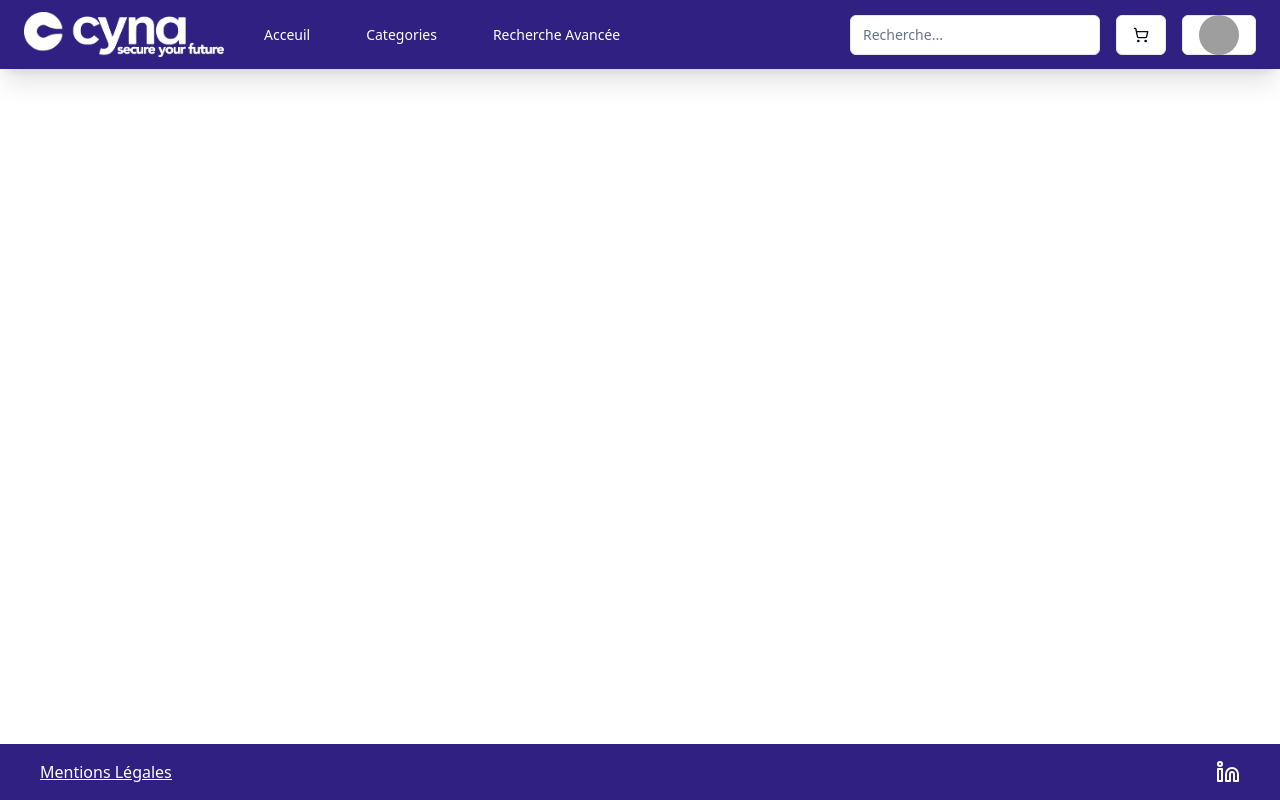
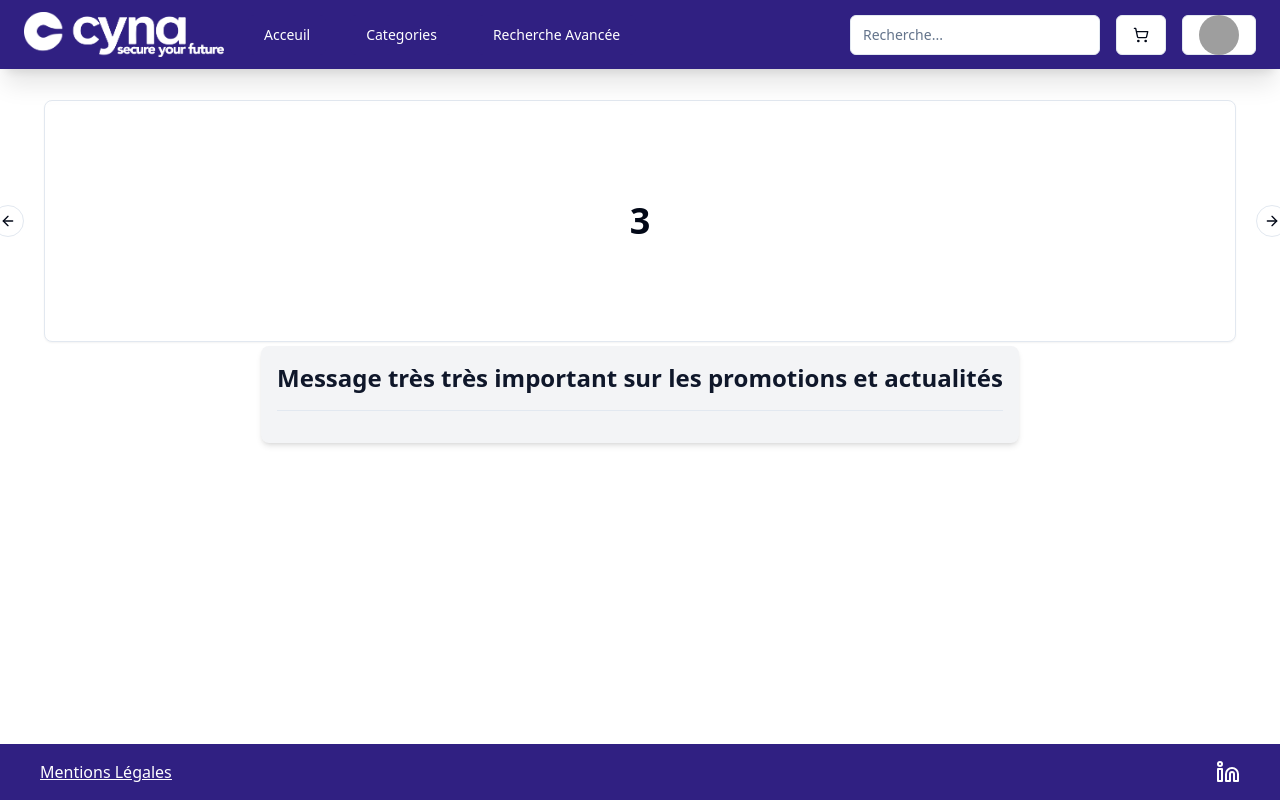
Before and after one commit to odakris/cyna, a Next.js app: page / in a window 1280 px wide. Built offline with nearby package versions, Linux system fonts and the light colour scheme; grey boxes are pictures that could not be loaded.

Commit message:
implementation of auto carousel and main message on Home Page

```diff
--- a/app/page.tsx
+++ b/app/page.tsx
@@ -1,3 +1,11 @@
+import { CarouselPlugin } from "../components/Carousel/CarouselPlugin"
+import { Message } from "../components/Message/Message"
+
 export default function Home() {
-  return <div className="flex justify-center items-center h-[100%]"></div>
+  return (
+    <div className="flex flex-col justify-center items-center h-[100%]">
+      <CarouselPlugin />
+      <Message />
+    </div>
+  )
 }
--- /dev/null
+++ b/components/Carousel/CarouselPlugin.tsx
@@ -0,0 +1,44 @@
+"use client"
+
+import * as React from "react"
+import Autoplay from "embla-carousel-autoplay"
+
+import { Card, CardContent } from "@/components/ui/card"
+import {
+  Carousel,
+  CarouselContent,
+  CarouselItem,
+  CarouselNext,
+  CarouselPrevious,
+} from "@/components/ui/carousel"
+
+export function CarouselPlugin() {
+  const plugin = React.useRef(
+    Autoplay({ delay: 2000, stopOnInteraction: true })
+  )
+
+  return (
+    <Carousel
+      plugins={[plugin.current]}
+      className="w-full"
+      onMouseEnter={plugin.current.stop}
+      onMouseLeave={plugin.current.reset}
+    >
+      <CarouselContent>
+        {Array.from({ length: 5 }).map((_, index) => (
+          <CarouselItem key={index} className="basis-full">
+            <div className="p-1">
+              <Card>
+                <CardContent className="flex aspect-square items-center justify-center p-6 w-full h-60">
+                  <span className="text-4xl font-semibold">{index + 1}</span>
+                </CardContent>
+              </Card>
+            </div>
+          </CarouselItem>
+        ))}
+      </CarouselContent>
+      <CarouselPrevious />
+      <CarouselNext />
+    </Carousel>
+  )
+}
--- /dev/null
+++ b/components/Message/Message.tsx
@@ -0,0 +1,14 @@
+import { Separator } from "@/components/ui/separator"
+
+export function Message() {
+  return (
+    <div className="bg-gray-100 p-4 rounded-lg shadow-md">
+      <div className="space-y-1">
+        <h1 className="text-2xl font-bold text-center text-primary">
+          Message très très important sur les promotions et actualités
+        </h1>
+      </div>
+      <Separator className="my-4" />
+    </div>
+  )
+}
--- /dev/null
+++ b/components/ui/separator.tsx
@@ -0,0 +1,31 @@
+"use client"
+
+import * as React from "react"
+import * as SeparatorPrimitive from "@radix-ui/react-separator"
+
+import { cn } from "@/lib/utils"
+
+const Separator = React.forwardRef<
+  React.ElementRef<typeof SeparatorPrimitive.Root>,
+  React.ComponentPropsWithoutRef<typeof SeparatorPrimitive.Root>
+>(
+  (
+    { className, orientation = "horizontal", decorative = true, ...props },
+    ref
+  ) => (
+    <SeparatorPrimitive.Root
+      ref={ref}
+      decorative={decorative}
+      orientation={orientation}
+      className={cn(
+        "shrink-0 bg-border",
+        orientation === "horizontal" ? "h-[1px] w-full" : "h-full w-[1px]",
+        className
+      )}
+      {...props}
+    />
+  )
+)
+Separator.displayName = SeparatorPrimitive.Root.displayName
+
+export { Separator }
--- a/package.json
+++ b/package.json
@@ -23,10 +23,12 @@
     "@radix-ui/react-label": "^2.1.1",
     "@radix-ui/react-navigation-menu": "^1.2.4",
     "@radix-ui/react-select": "^2.1.5",
+    "@radix-ui/react-separator": "^1.1.2",
     "@radix-ui/react-slot": "^1.1.1",
     "@radix-ui/react-tooltip": "^1.1.7",
     "class-variance-authority": "^0.7.1",
     "clsx": "^2.1.1",
+    "embla-carousel-autoplay": "^8.5.2",
     "embla-carousel-react": "^8.5.2",
     "lucide-react": "^0.474.0",
     "next": "15.1.6",
```
Also changed, not shown: 1 other file (tests, documents, lock files or other folders).
